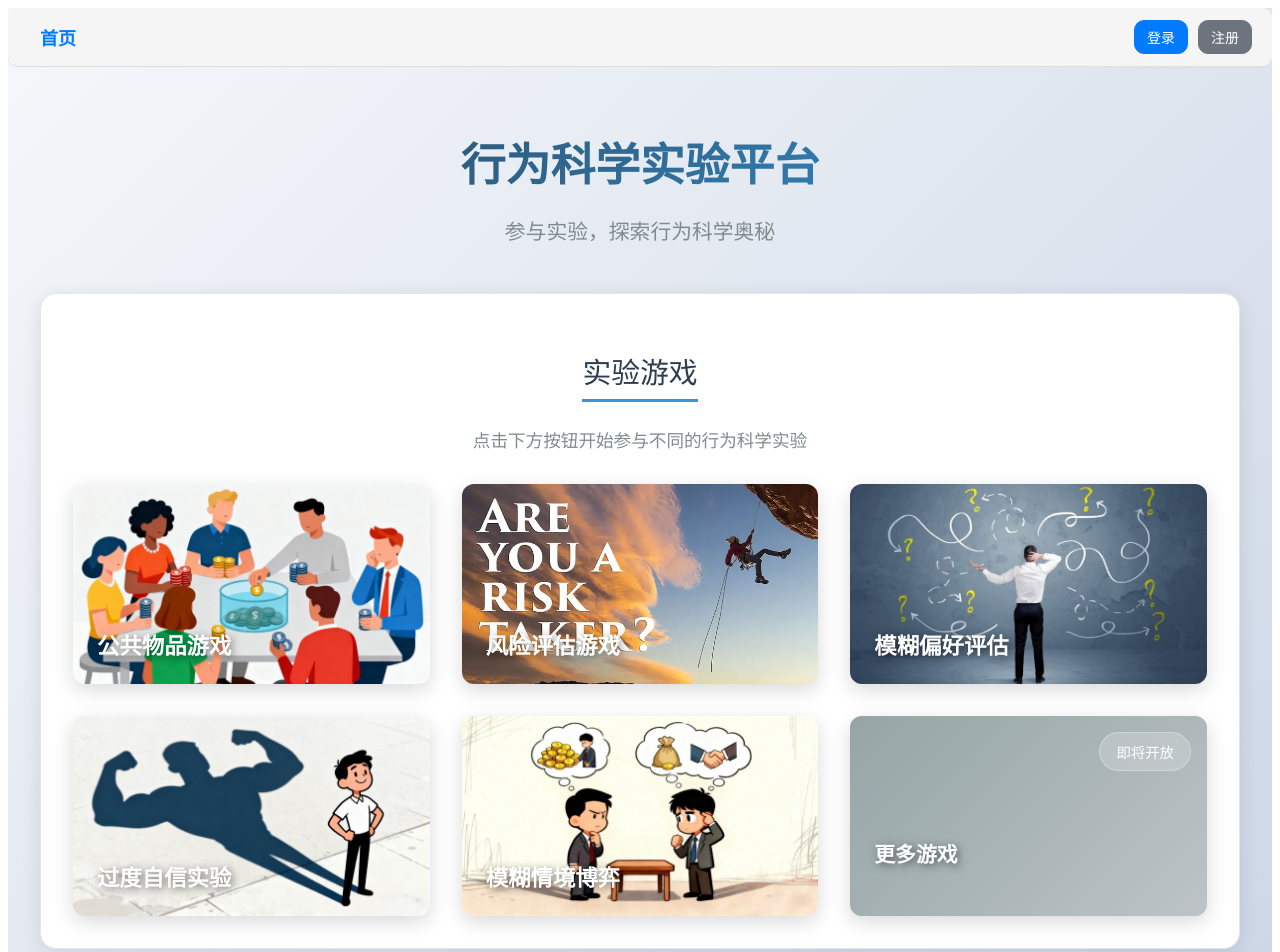
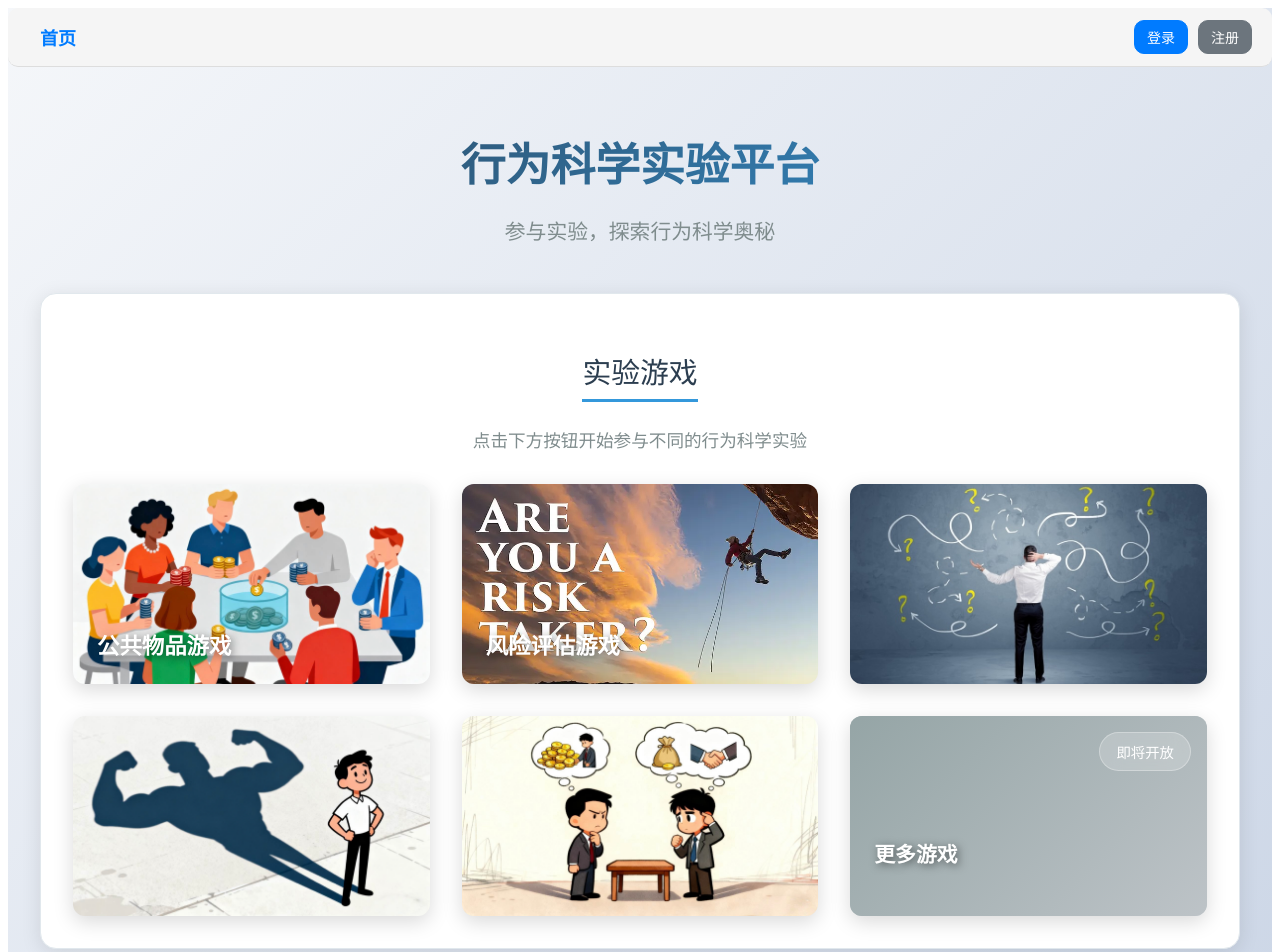
Before and after one commit to zhaoqiwang1/Behavioral-Econ, a React (Create React App) app in the folder client/: page / in a window 1280 px wide. Shown: the top 952 px of the page. Built offline with nearby package versions, Linux system fonts and the light colour scheme.

Commit message:
temporary change for today's class

```diff
--- a/client/src/pages/HomePage.jsx
+++ b/client/src/pages/HomePage.jsx
@@ -115,32 +115,32 @@ const HomePage = () => {
 
             <button
               className={styles.gameBtn}
-              onClick={handleAmbiguityAttiGame}
+              // onClick={handleAmbiguityAttiGame}
               style={{
                 backgroundImage: "url('../assets/images/ambiguity_assessment.jpg')"
               }}
             >
-              <span>模糊偏好评估</span>
+              {/* <span>模糊偏好评估</span> */}
             </button>
 
             <button
               className={styles.gameBtn}
-              onClick={handleOverconfidenceGame}
+              // onClick={handleOverconfidenceGame}
               style={{
                 backgroundImage: "url('../assets/images/overconfidence_assessment.jpg')"
               }}
             >
-              <span>过度自信实验</span>
+              {/* <span>过度自信实验</span> */}
             </button>
 
             <button
               className={styles.gameBtn}
-              onClick={handleGameUnderAmbig}
+              // onClick={handleGameUnderAmbig}
               style={{
                 backgroundImage: "url('../assets/images/game_under_ambiguity.jpg')"
               }}
             >
-              <span>模糊情境博弈</span>
+              {/* <span>模糊情境博弈</span> */}
             </button>
 
             <button
```
